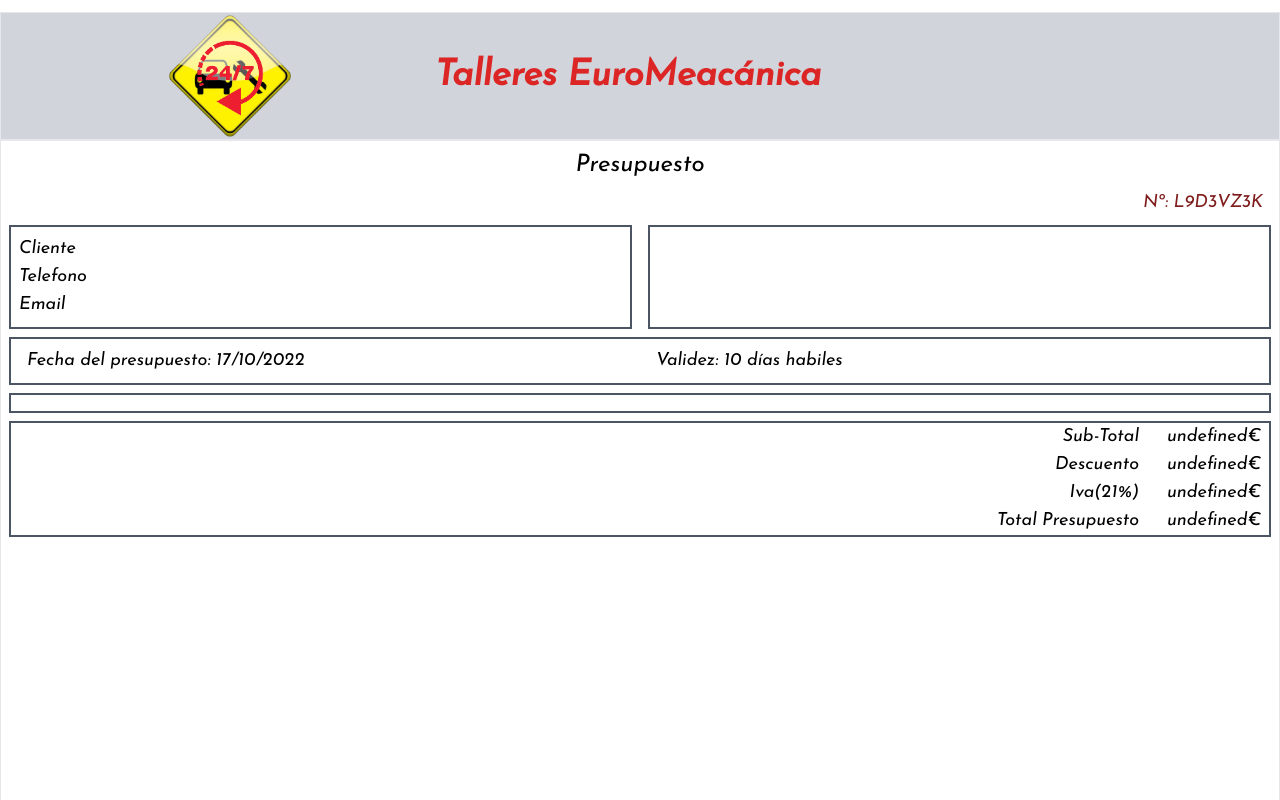
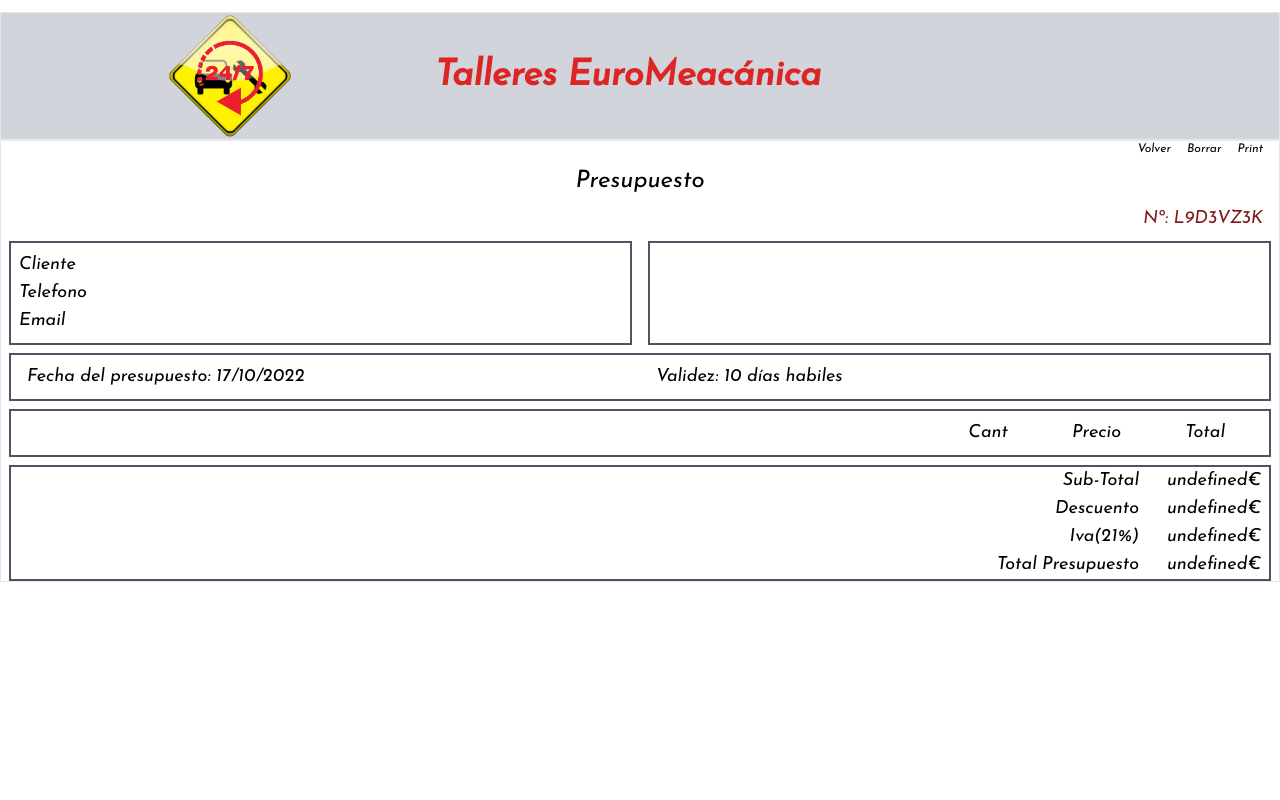
Before and after one commit to Luis1Gonzalez/euroMecanica, a React (Vite) app: page /printbudget in a window 1280 px wide. Shown: the top 800 px of the page. Built offline with nearby package versions, Linux system fonts and the light colour scheme.

Commit message:
generando presupuesto para pdf

```diff
--- a/package.json
+++ b/package.json
@@ -11,6 +11,7 @@
   "dependencies": {
     "react": "^18.2.0",
     "react-dom": "^18.2.0",
+    "react-pdf": "^5.7.2",
     "react-router-dom": "^6.4.2"
   },
   "devDependencies": {
--- a/src/pages/Budget.jsx
+++ b/src/pages/Budget.jsx
@@ -27,7 +27,7 @@
   const [subTotal, setSubTotal] = useState(0);
   const [iva, setIva] = useState(0);
   const [total, setTotal] = useState(0)
-  const [discount, setDiscount] = useState('');
+  const [discount, setDiscount] = useState(0);
 
 
   const [stButton, setSTButton] = useState('Generar');
@@ -131,10 +131,11 @@
   }
 
   return (
-    <div className='w-full h-screen border bg-red-200  text-xs sm:text-base md:text-lg'>
+    <div className='w-full border bg-red-200  text-xs sm:text-base md:text-lg'>
 
       <div className='flex justify-end items-center h-1 py-2 px-2'>
-        <p className='text-xs'><Link to='/printbudget'>Print</Link></p>
+      <p className='text-xs mx-2'><Link to='/'>Volver</Link></p>
+        <p className='text-xs mx-2'><Link to='/printbudget'>Print</Link></p>
       </div>
 
       <p className='bg-blue-200 text-center text-2xl mb-2 p-2'>Presupuesto</p>
--- a/src/pages/PrintBudget.jsx
+++ b/src/pages/PrintBudget.jsx
@@ -1,6 +1,5 @@
 
 import React, { useEffect, useState } from 'react'
-
 import { Link } from 'react-router-dom';
 
 const PrintBudget = ({ cambiazo, printBudget, setPrintBudget, conjuntDetails, setConjuntDetails, conjuntTotals, setConjuntTotals }) => {
@@ -19,9 +18,20 @@
         return dateNow;
       }
 
+      const clearBudgetPrint = () => {
+        setConjuntTotals('')
+        setConjuntDetails([])
+      }
+
     return (
 
-        <div className='w-full h-screen border  text-xs sm:text-base md:text-lg'>
+        <div className='w-full border  text-xs sm:text-base md:text-lg'>
+
+<div className='flex justify-end items-center h-1 py-2 px-2'>
+      <p className='text-xs mx-2'><Link to='/'>Volver</Link></p>
+      <p className='text-xs mx-2'><Link to='/' onClick={() => clearBudgetPrint()}>Borrar</Link></p>
+        <p className='text-xs mx-2'><Link to='/printbudget'>Print</Link></p>
+      </div>
 
             <p className=' text-center text-2xl p-2'>Presupuesto</p>
             <div className='flex justify-end px-4 mb-2 text-red-900'>
@@ -48,6 +58,13 @@
             </div>
 
             <div className=' border-2 border-gray-600 p-2 mx-2 mt-2 flex flex-col'>
+
+<div className='flex justify-end pr-3'>
+    <p className='mr-16'>Cant</p>
+    <p className='mr-16'>Precio</p>
+    <p className='mr-6'>Total</p>
+</div>
+
                 {conjuntDetails.map((c) => (
                     <div className='w-full flex justify-between items-center py-1' key={c.id}>
                         <p className='mr-1 w-2/3 border-b-2 border-gray-600 h-5 flex items-center uppercase'>{c.description}</p>
```
Also changed, not shown: src/App.jsx (+7 -3 lines), 1 other file (tests, documents, lock files or other folders).
